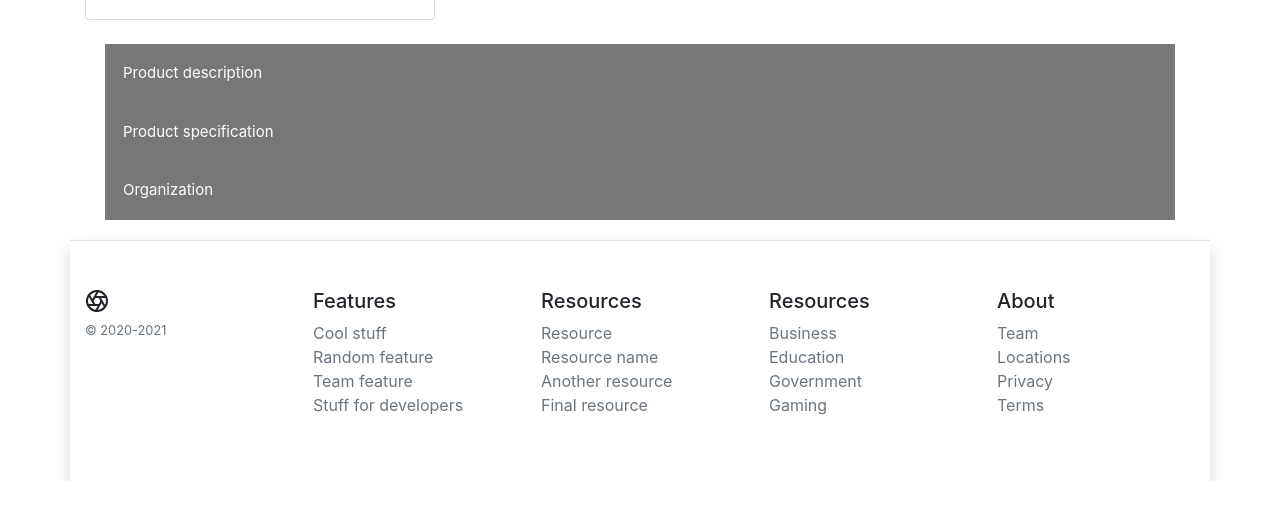
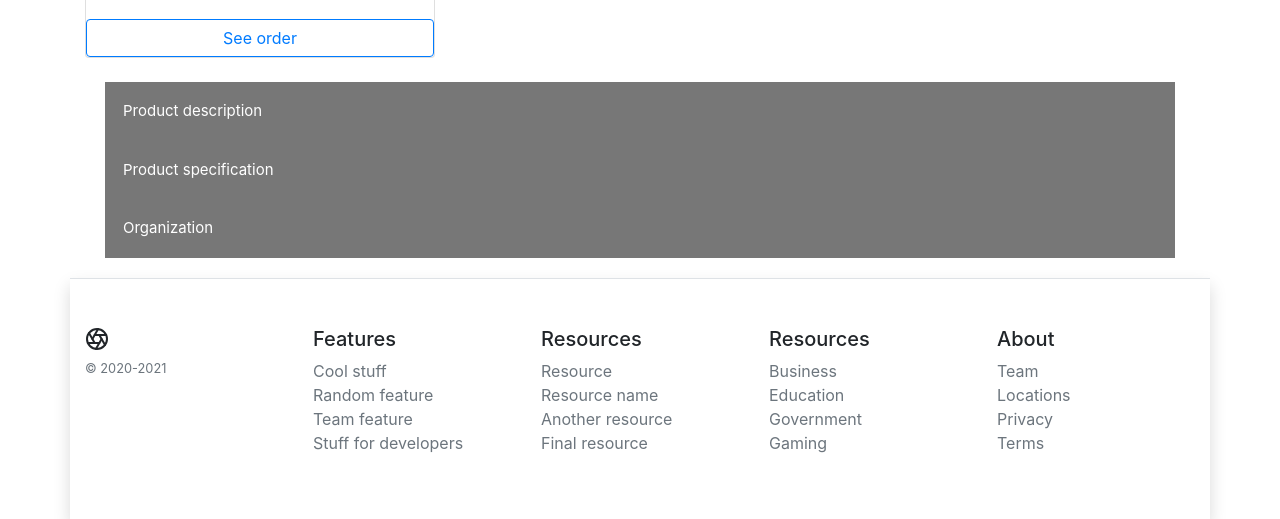
Before and after one commit to SasCezar/E-Grid, a Django app: page /product/1/ in a window 1280 px wide. Shown: the part 510-1029 px from the top of the page. Before the commit the page ends 991 px from the top, so only its background shows below. Run offline with Django 3.2, Linux system fonts and the light colour scheme; data comes from the database, SQL or seed files in the repository; some libraries are stand-ins or nearby versions.

Commit message:
product: link to order page

```diff
--- a/egrid/views.py
+++ b/egrid/views.py
@@ -46,5 +46,7 @@ def addUser():
 def product(request, pk):
     product = Product.objects.get(id=pk)
     orders = Order.objects.filter(product_id_id=pk)
-    context = {"orders": orders, "product": product}
+
+    ordersinfo = len(orders)
+    context = {"orders": orders, "product": product,"ordersinfo":ordersinfo}
     return render(request, 'product.html', context)
--- a/templates/product.html
+++ b/templates/product.html
@@ -51,7 +51,7 @@
         <div class="col-md-4">
             <div class="card mb-2">
 
-
+               {{ ordersinfo }} order open
 
             </div>
         </div>
@@ -60,7 +60,9 @@
         {% for order in orders %}
             <div class="col-md-4">
                 <div class="card mb-1">
+
                     <p>{{ order.quantity }}<br>{{ order.unit_price }}<br>{{ order.buyer_id.name}}<br>{{ order.buyer_id.address.country}}</p>
+                    <a class="btn btn-outline-primary" href="../../order/{{order.id}}">See order</a>
                 </div>
             </div>
         {% endfor %}
```
